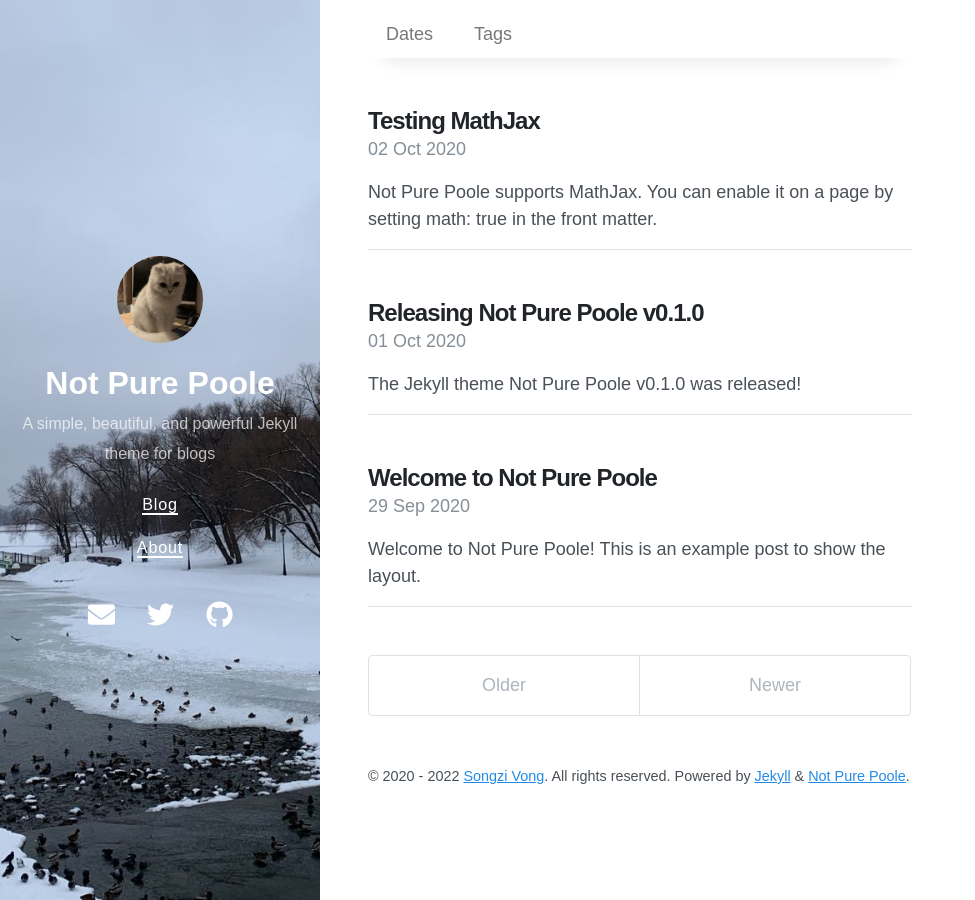
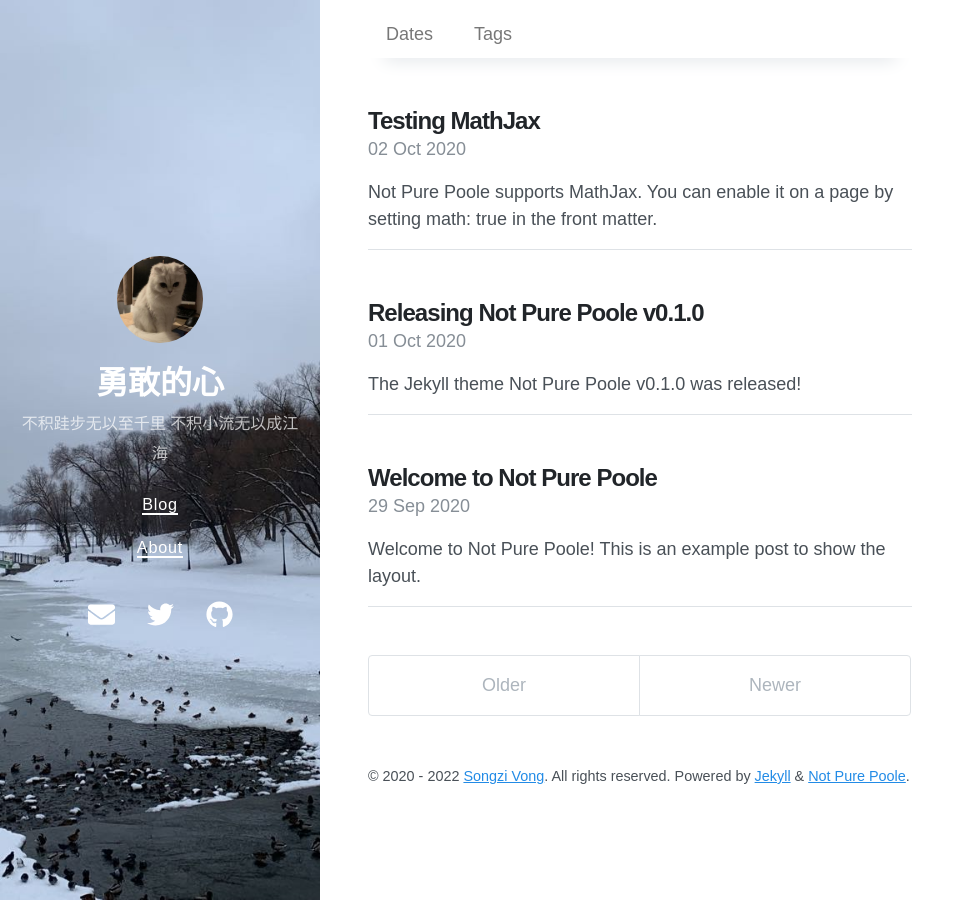
Before and after one commit to cumtwsy/cumtwsy.github.io, a Jekyll site: the page built from index.html, in a window 1280 px wide. Shown: the whole page, without its empty margins (0-975 px from the left). Built offline with Jekyll 4.4.1, drawn with Linux system fonts in a browser that asks for light colours; nearby versions of some CDN libraries; the list of posts is cut into pages by our own code.

Commit message:
Update _config.yml

```diff
--- a/_config.yml
+++ b/_config.yml
@@ -1,7 +1,7 @@
 # Setup
-title: Not Pure Poole
-description: A simple, beautiful, and powerful Jekyll theme for blogs
-url: https://vszhub.github.io
+title: 勇敢的心
+description: 不积跬步无以至千里 不积小流无以成江海
+url: https://cumtwsy.github.io
 avatar: /avatar.jpeg
 paginate: 5
 permalink: pretty
```
